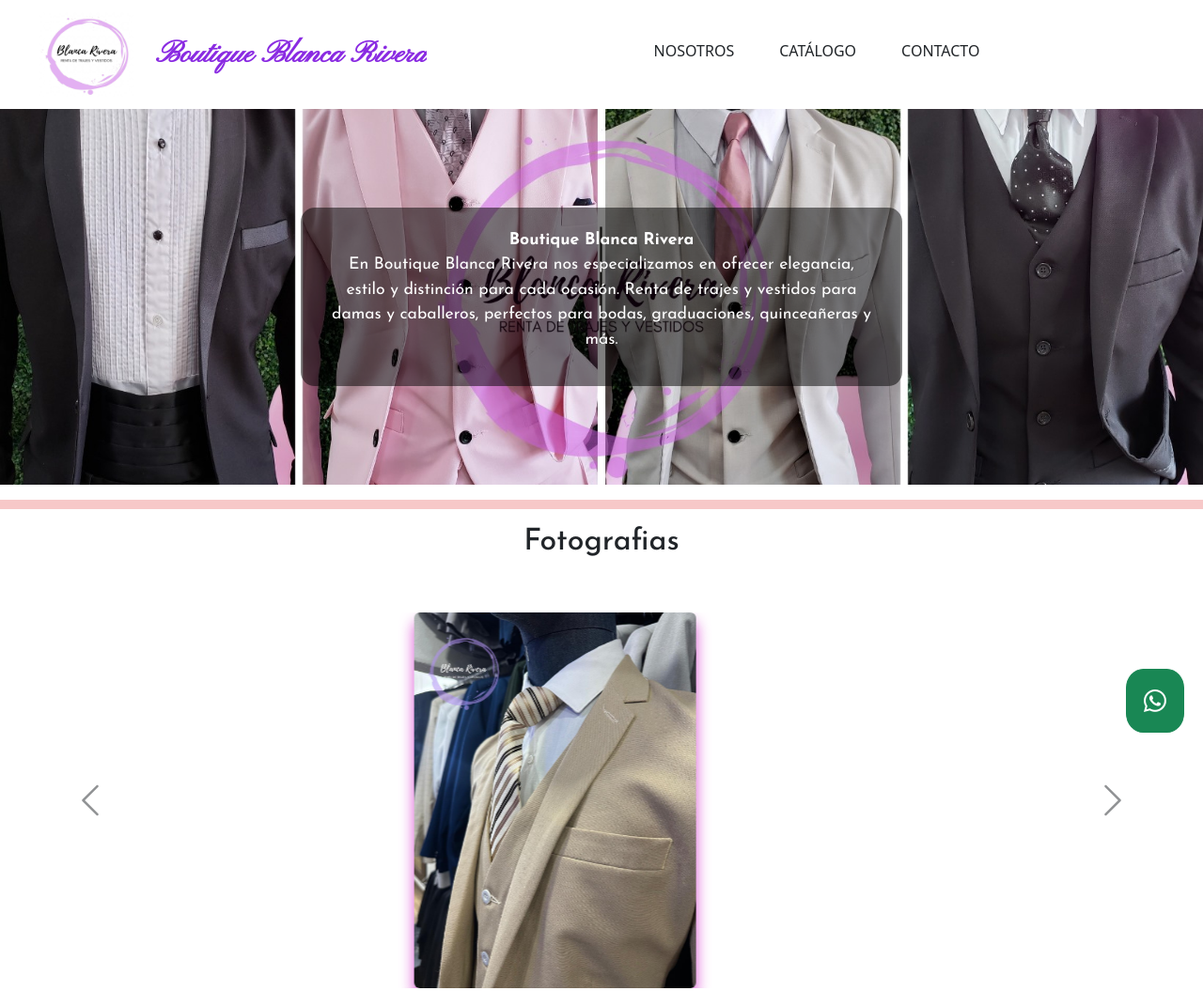
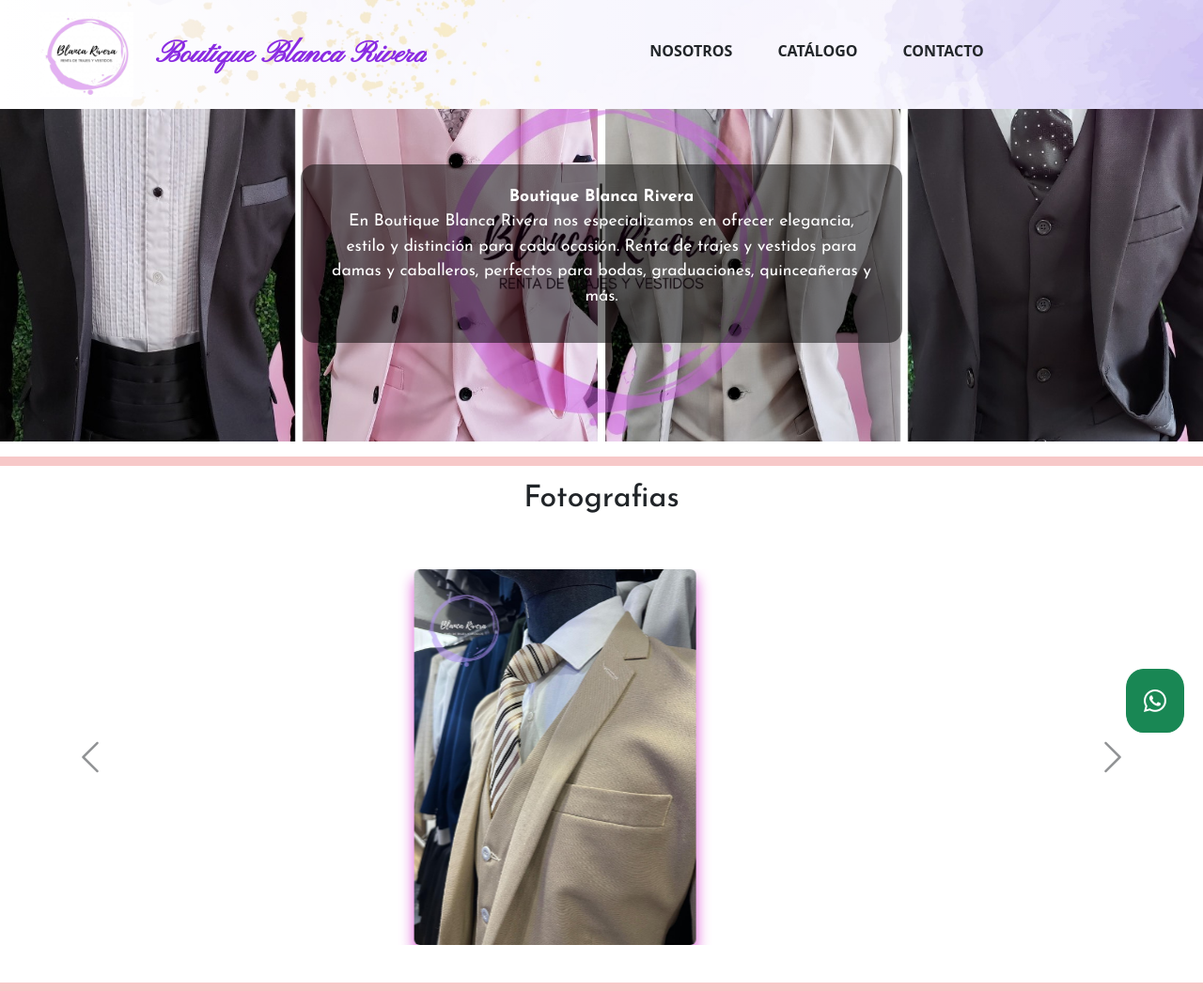
Before and after one commit to abrahamMtzV/trajes, a plain HTML site: page index.html in a window 1280 px wide. Shown: the top 1055 px of the page at 94% size. Drawn offline with nearby package versions, Linux system fonts and the light colour scheme; a web font is replaced by a local one.

Commit message:
Se agrega diseño de navbar

```diff
--- a/index.html
+++ b/index.html
@@ -9,7 +9,7 @@
   <title>Blanca Rivera Boutique</title>
 </head>
 <body>
-  <nav class="navbar navbar-expand-lg bg-white">
+  <nav class="navbar navbar-expand-lg bg-white fixed-top" style="background-image: linear-gradient(to right, white, rgba(255,255,255,0)), url('img/lilafondo.jpg'); background-size: cover; background-position: bottom right; background-repeat: no-repeat;">
     <div class="container-fluid">
       <!-- Marca -->
       <a class="navbar-brand d-flex flex-column flex-lg-row align-items-start align-items-lg-center" href="#">
@@ -30,13 +30,13 @@
       <div class="collapse navbar-collapse justify-content-center mt-3 mt-lg-0" id="navbarContenido">
         <ul class="nav nav-underline">
           <li class="nav-item mx-3">
-            <a class="nav-link text-dark nav-link-hover" href="#sobreNosotros">NOSOTROS</a>
+            <a class="nav-link text-dark nav-link-hover fw-bold" href="#sobreNosotros">NOSOTROS</a>
           </li>
           <li class="nav-item mx-3">
-            <a class="nav-link text-dark nav-link-hover" href="#">CATÁLOGO</a>
+            <a class="nav-link text-dark nav-link-hover fw-bold" href="#">CATÁLOGO</a>
           </li>
           <li class="nav-item mx-3">
-            <a class="nav-link text-dark nav-link-hover" href="#contacto">CONTACTO</a>
+            <a class="nav-link text-dark nav-link-hover fw-bold" href="#contacto">CONTACTO</a>
           </li>
         </ul>
       </div>
--- a/styles.css
+++ b/styles.css
@@ -8,7 +8,7 @@
 }
 body {
     margin: 0;
-    padding: 0;
+    padding-top: 70px;
   }
 
 #imagen1{
```
Also changed, not shown: img/lilafondo.jpg (added).
